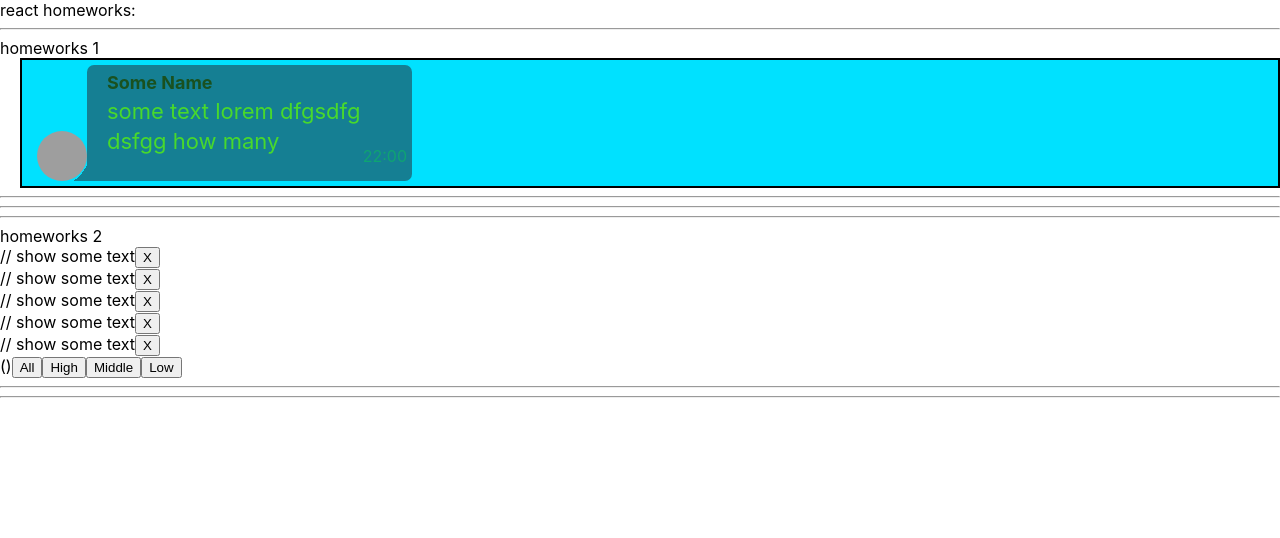
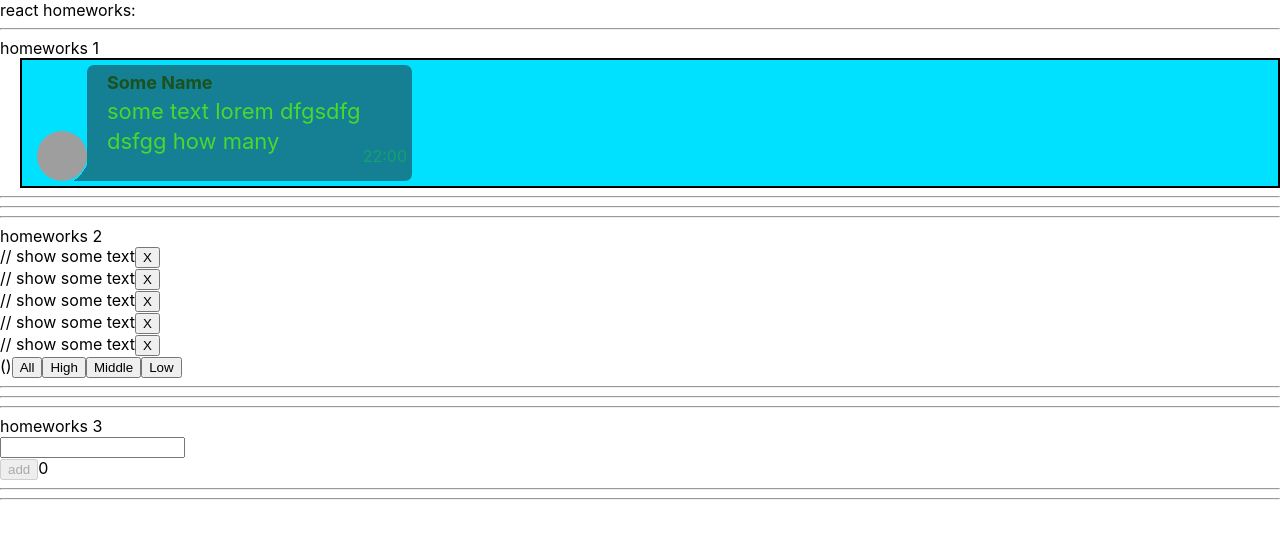
Before and after one commit to AleksanderZabrodski09/homeworks-by-ignat, a React (Create React App) app: page / in a window 1280 px wide. Shown: the top 538 px of the page. Built offline with nearby package versions, Linux system fonts and the light colour scheme; grey boxes are pictures that could not be loaded.

Commit message:
crete: add solving HW3 TASK

```diff
--- a/package.json
+++ b/package.json
@@ -10,10 +10,12 @@
     "@types/node": "^16.7.13",
     "@types/react": "^18.0.0",
     "@types/react-dom": "^18.0.0",
+    "@types/uuid": "^8.3.4",
     "react": "^18.1.0",
     "react-dom": "^18.1.0",
     "react-scripts": "5.0.1",
     "typescript": "^4.4.2",
+    "uuid": "^8.3.2",
     "web-vitals": "^2.1.0"
   },
   "scripts": {
--- a/src/p1-main/m1-ui/u1-app/App.tsx
+++ b/src/p1-main/m1-ui/u1-app/App.tsx
@@ -2,6 +2,7 @@
 import s from './App.module.css'
 import HW1 from '../../../p2-homeworks/h1/HW1'
 import HW2 from '../../../p2-homeworks/h2/HW2';
+import HW3 from '../../../p2-homeworks/h3/HW3';
 
 function App() {
   return (
@@ -9,7 +10,7 @@
       <div>react homeworks:</div>
       <HW1/>
       <HW2/>
-      {/*<HW3/>*/}
+      <HW3/>
       {/*<HW4/>*/}
       {/*<HW5/>*/}
 
--- a/src/p2-homeworks/h3/Greeting.module.css
+++ b/src/p2-homeworks/h3/Greeting.module.css
@@ -3,5 +3,9 @@
 }
 
 .error {
-    border: 1px solid red;
+    border: 2px solid red;
 }
+
+.errorMessage {
+    color: red;
+}
--- a/src/p2-homeworks/h3/Greeting.tsx
+++ b/src/p2-homeworks/h3/Greeting.tsx
@@ -1,28 +1,37 @@
-import React from 'react'
+import React, {ChangeEvent, KeyboardEvent} from 'react'
 import s from './Greeting.module.css'
 
 type GreetingPropsType = {
-    name: any // need to fix any
-    setNameCallback: any // need to fix any
-    addUser: any // need to fix any
-    error: any // need to fix any
-    totalUsers: any // need to fix any
+  name: string // need to fix any
+  setNameCallback: (e: ChangeEvent<HTMLInputElement>) => void // need to fix any
+  addUser: () => void // need to fix any
+  error: string | null // need to fix any
+  totalUsers: number // need to fix any
+  onKeyPress: (e: KeyboardEvent<HTMLInputElement>) => void
 }
 
 // презентационная компонента (для верстальщика)
 const Greeting: React.FC<GreetingPropsType> = (
-    {name, setNameCallback, addUser, error, totalUsers} // деструктуризация пропсов
+  {name, setNameCallback, addUser, error, totalUsers, onKeyPress} // деструктуризация пропсов
 ) => {
-    const inputClass = s.error // need to fix with (?:)
+  const inputClass = error ? s.error : '' // need to fix with (?:)
 
-    return (
-        <div>
-            <input value={name} onChange={setNameCallback} className={inputClass}/>
-            <span>{error}</span>
-            <button onClick={addUser}>add</button>
-            <span>{totalUsers}</span>
-        </div>
-    )
+  return (
+    <div>
+      <div>
+        <input
+          value={name}
+          onChange={setNameCallback}
+          onKeyPress={onKeyPress}
+          className={inputClass}
+          onBlur={setNameCallback}/>
+        <div className={s.errorMessage}>{error}</div>
+      </div>
+      <button onClick={addUser} disabled={!name}>add</button>
+      {error && <div className={s.errorMessage}>{error}</div>}
+      <span>{totalUsers}</span>
+    </div>
+  )
 }
 
 export default Greeting
--- a/src/p2-homeworks/h3/GreetingContainer.tsx
+++ b/src/p2-homeworks/h3/GreetingContainer.tsx
@@ -1,9 +1,10 @@
-import React, {useState} from 'react'
+import React, {useState, ChangeEvent, KeyboardEvent} from 'react'
 import Greeting from './Greeting'
+import {UserType} from './HW3';
 
 type GreetingContainerPropsType = {
-    users: any // need to fix any
-    addUserCallback: any // need to fix any
+  users: UserType[] // need to fix any
+  addUserCallback: (name: string) => void // need to fix any
 }
 
 // более простой и понятный для новичков
@@ -12,18 +13,37 @@
 // более современный и удобный для про :)
 // уровень локальной логики
 const GreetingContainer: React.FC<GreetingContainerPropsType> = ({users, addUserCallback}) => { // деструктуризация пропсов
-    const [name, setName] = useState<any>('') // need to fix any
-    const [error, setError] = useState<any>('') // need to fix any
+  const [name, setName] = useState<string>('') // need to fix any
+  const [error, setError] = useState<string>('') // need to fix any
 
-    const setNameCallback = (e: any) => { // need to fix any
-        setName('') // need to fix
+  const setNameCallback = (e: ChangeEvent<HTMLInputElement>) => { // need to fix any
+    const trimName = e.currentTarget.value.trim()
+    if (trimName) {
+      setName(trimName)
+      error && setError('')
+
+    } else {
+      name && setName('')
+      setError('Name is required')
+    }
+    // need to fix
   }
   const addUser = () => {
-        alert(`Hello  !`) // need to fix
+    addUserCallback(name.trim())
+    alert(`Hello ${name} !`)
+    setName('')
   }
-
-    const totalUsers = 0 // need to fix
-
+  const onKeyPress = (e: KeyboardEvent<HTMLInputElement>) => {
+    setError('')
+    if (e.key === 'Enter' && name) {
+      addUser()
+    }
+  }
+  const totalUsers = users.length
+  // let totalUsers: number = 0 // need to fix
+  // for (let i = 0; i < users.length; i++) {
+  //   totalUsers += 1
+  // }
   return (
     <Greeting
       name={name}
@@ -31,6 +51,7 @@
       addUser={addUser}
       error={error}
       totalUsers={totalUsers}
+      onKeyPress={onKeyPress}
     />
   )
 }
--- a/src/p2-homeworks/h3/HW3.tsx
+++ b/src/p2-homeworks/h3/HW3.tsx
@@ -1,18 +1,24 @@
 import React, {useState} from 'react'
 import GreetingContainer from './GreetingContainer'
+import {v1} from 'uuid';
 
 // types
 export type UserType = {
-    _id: any // need to fix any
-    name: any // need to fix any
+  _id: string // need to fix any
+  name: string // need to fix any
 }
 
 // уровень работы с глобальными данными
 function HW3() {
-    const [users, setUsers] = useState<any>([]) // need to fix any
+  let [users, setUsers] = useState<UserType[]>([
+    // {_id: v1(), name: ''}
+  ]); // need to fix any
 
-    const addUserCallback = (name: any) => { // need to fix any
-        setUsers([]) // need to fix
+  const addUserCallback = (name: string) => { // need to fix any
+    let newUser = {_id: v1(), name: 'new'};
+    users = [...users, newUser];
+    setUsers([...users, newUser]) // need to fix
+
   }
 
   return (
@@ -21,7 +27,9 @@
       homeworks 3
 
       {/*should work (должно работать)*/}
-            <GreetingContainer users={users} addUserCallback={addUserCallback}/>
+      <GreetingContainer
+        users={users}
+        addUserCallback={addUserCallback}/>
 
       <hr/>
       {/*для личного творчества, могу проверить*/}
```
Also changed, not shown: 1 other file (tests, documents, lock files or other folders). Lines whose indentation alone changed are shown as unchanged.
